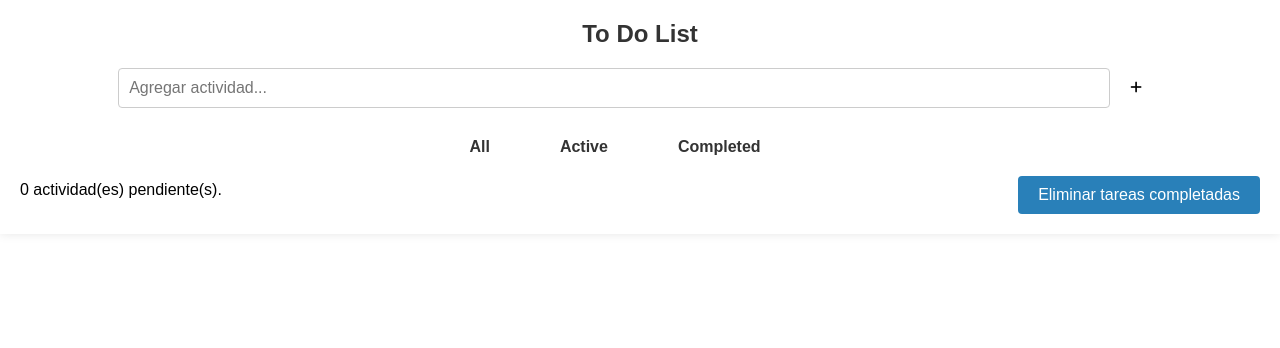
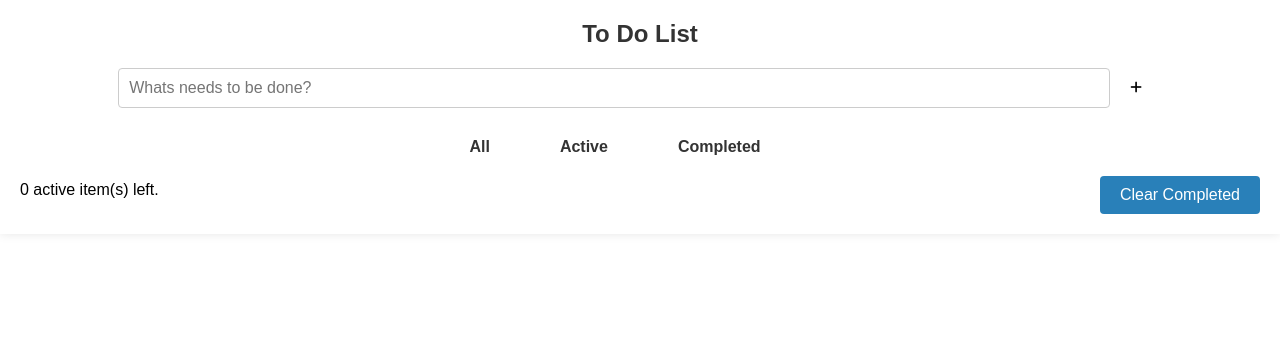
Before and after one commit to abrilzacarias/ToDoList-Flask, a Flask app: page / in a window 1280 px wide. Shown: the top 348 px of the page. Run offline with Flask 3, Linux system fonts and the light colour scheme; some libraries are stand-ins or nearby versions.

Commit message:
Update index.html

```diff
--- a/templates/index.html
+++ b/templates/index.html
@@ -16,7 +16,7 @@
             <!-- Formulario para agregar tarea -->
             <form action="/agregar" id="todo-form" method="POST">
                 <!-- Campo de entrada de texto para la nueva tarea -->
-                <input type="text" name="tarea" id="inputTarea" placeholder="Agregar actividad..." />
+                <input type="text" name="tarea" id="inputTarea" placeholder="Whats needs to be done?" />
                 <!-- Botón para agregar la tarea -->
                 <button class="botonAnadir" type="submit">
                     <!-- Icono xe un signo "+" para el botón de agregar -->
@@ -148,11 +148,11 @@
         <!-- sección del pie de página -->
         <div class="footer">
             <!-- muestra el número de actividades pendientes -->
-            <p id="actividades-pendientes">{{ actividadesPendientes }} actividad(es) pendiente(s).</p>
+            <p id="actividades-pendientes">{{ actividadesPendientes }} active item(s) left.</p>
             <!-- formulario para limpiar las actividades completadas -->
             <form action="/limpiarActividadesCompletadas" method="POST">
                 <!-- botón para eliminar tareas completadas -->
-                <button type="submit" id="actividades-completadas">Eliminar tareas completadas</button>
+                <button type="submit" id="actividades-completadas">Clear Completed</button>
             </form>
         </div>
 
```
